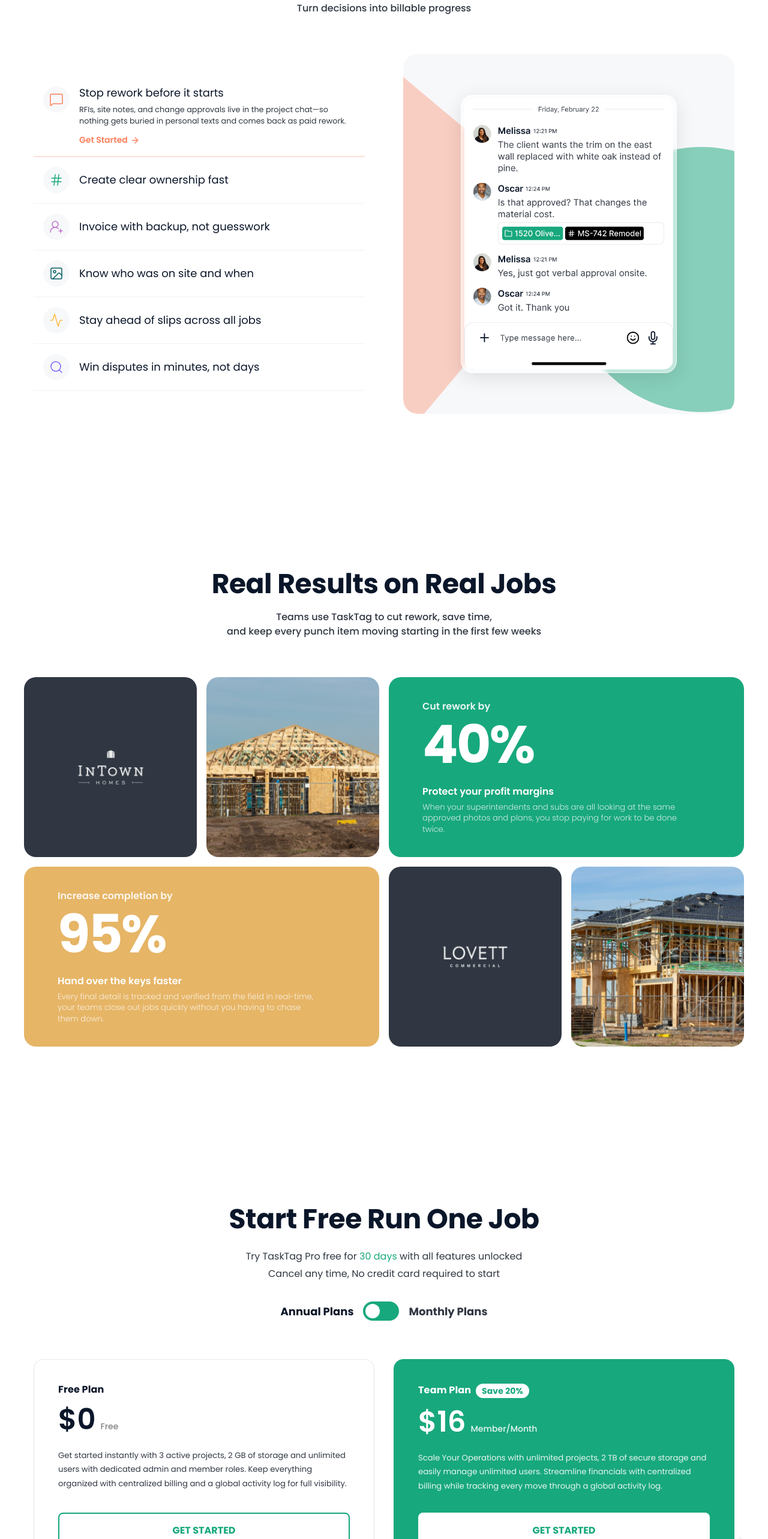
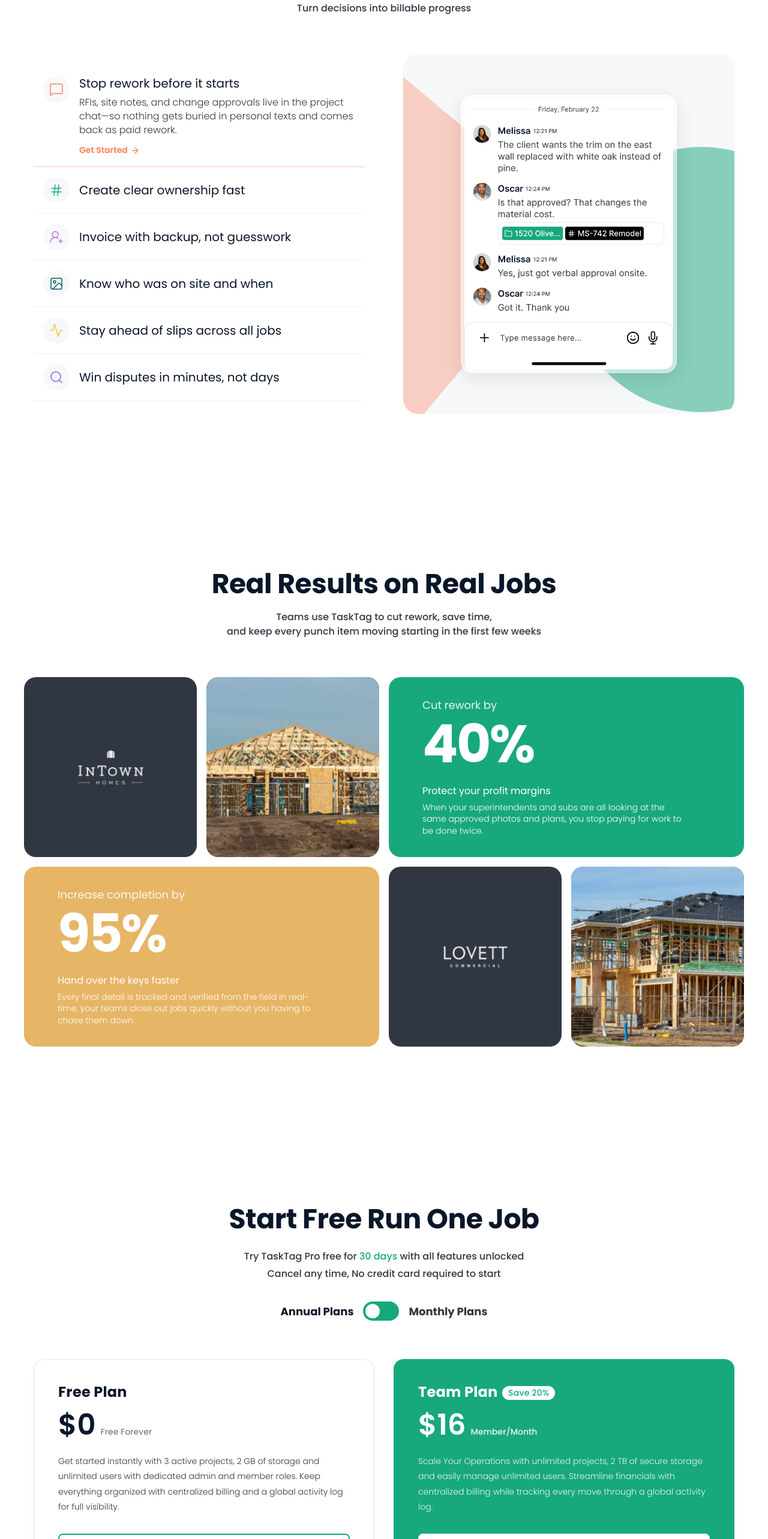
Before and after one commit to dedekysf/Landing-Page, a React (Vite) app: page / in a window 1280 px wide. Shown: the part 1220-3786 px from the top of the page at 60% size. Built offline with nearby package versions, Linux system fonts and the light colour scheme.

Commit message:
style: refine typography weights, sizes, and mobile layout adjustments

```diff
--- a/src/components/layout/Footer.module.css
+++ b/src/components/layout/Footer.module.css
@@ -179,7 +179,7 @@
 @media (max-width: 768px) {
     .top {
         flex-direction: column;
-        gap: 3rem;
+        gap: 1rem;
         align-items: center;
         text-align: center;
     }
--- a/src/components/sections/ActivationSteps.module.css
+++ b/src/components/sections/ActivationSteps.module.css
@@ -57,7 +57,7 @@
 
 .subtitle {
     font-size: 1rem;
-    font-weight: 400;
+    font-weight: 500;
     color: var(--text-secondary);
     line-height: 1.8;
 }
@@ -86,7 +86,7 @@
     display: inline-block;
     color: var(--secondary-green);
     font-size: 0.875rem;
-    font-weight: 700;
+    font-weight: 500;
     margin-left: 0.75rem;
     background: rgba(24, 168, 125, 0.1);
     padding: 0.2rem 0.6rem;
@@ -175,7 +175,7 @@ input:checked+.slider:before {
 }
 
 .stepTitle {
-    font-size: 1rem;
+    font-size: 1.5rem;
     color: var(--text-primary);
     font-weight: 700;
     margin-bottom: 1rem;
@@ -198,10 +198,10 @@ input:checked+.slider:before {
 }
 
 .stepDesc {
-    font-size: 0.825rem;
+    font-size: 0.875rem;
     color: var(--text-secondary);
     line-height: 1.8;
-    font-weight: 400;
+    font-weight: 300;
 }
 
 /* Modifier for Team Plan Card */
@@ -365,11 +365,11 @@ input:checked+.slider:before {
     }
 
     .title {
-        font-size: 2rem;
+        font-size: 1.75rem;
     }
 
     .subtitle {
-        font-size: 0.875rem;
+        font-size: 0.9rem;
     }
 }
 
--- a/src/components/sections/ActivationSteps.tsx
+++ b/src/components/sections/ActivationSteps.tsx
@@ -18,7 +18,7 @@ const ActivationSteps: React.FC = () => {
             btnType: 'outline',
             priceMonthly: 0,
             priceAnnual: 0,
-            priceSubtext: 'Free',
+            priceSubtext: 'Free Forever',
             isFilled: false
         },
         {
--- a/src/components/sections/BentoResults.module.css
+++ b/src/components/sections/BentoResults.module.css
@@ -129,8 +129,8 @@
 }
 
 .statLabel {
-    font-size: 1rem;
-    font-weight: 600;
+    font-size: 1.125rem;
+    font-weight: 400;
     margin-bottom: 0.5rem;
     opacity: 0.9;
 }
@@ -145,24 +145,21 @@
 
 .statDescBold {
     font-size: 1rem;
-    font-weight: 600;
+    font-weight: 400;
     margin-bottom: 0.5rem;
     line-height: 1.2;
     max-width: 90%;
 }
 
 .statDescLight {
-    font-size: 0.825rem;
+    font-size: 0.875rem;
     font-weight: 300;
-    opacity: 0.8;
     line-height: 1.4;
     max-width: 90%;
 }
 
 /* For the green card to look right */
-.statGreen .statDescLight {
-    opacity: 0.8;
-}
+
 
 .getStartedLink {
     margin-top: auto;
@@ -267,7 +264,7 @@
     }
 
     .title {
-        font-size: 2.25rem;
+        font-size: 1.75rem;
     }
 
     .subtitle {
--- a/src/components/sections/Features.module.css
+++ b/src/components/sections/Features.module.css
@@ -101,8 +101,8 @@
 }
 
 .featBody h4 {
-    font-size: 1.125rem;
-    font-weight: 600;
+    font-size: 1.25rem;
+    font-weight: 400;
     margin-bottom: 0;
     color: var(--text-primary);
 }
@@ -110,8 +110,8 @@
 .featBody p {
     color: var(--text-secondary);
     line-height: 1.45;
-    font-size: 0.8rem;
-    font-weight: 400;
+    font-size: 1rem;
+    font-weight: 300;
 }
 
 .mobileFeatureWrapper {
@@ -352,11 +352,11 @@
     }
 
     .title {
-        font-size: 2rem;
+        font-size: 1.75rem;
     }
 
     .subtitle {
-        font-size: 0.875rem;
+        font-size: 1rem;
     }
 
     .featIcon {
--- a/src/components/sections/Hero.tsx
+++ b/src/components/sections/Hero.tsx
@@ -1,10 +1,9 @@
 import React from 'react';
 import { motion } from 'framer-motion';
-import Button from '../common/Button';
 import {
     CircleCheckBig, User, Search,
     ChevronLeft, FolderOpen, Hash, Mic, Smile, Plus, CheckCircle2,
-    MessageSquare, ClipboardCheck,
+    ClipboardCheck,
     Hammer
 } from 'lucide-react';
 
--- a/src/components/sections/Templates.module.css
+++ b/src/components/sections/Templates.module.css
@@ -66,8 +66,8 @@
 
 .watermark {
     position: absolute;
-    top: -20px;
-    right: -10px;
+    top: 8px;
+    right: 12px;
     font-size: 8rem;
     font-weight: 800;
     color: rgba(24, 168, 125, 0.05);
@@ -104,7 +104,7 @@
 
 .cardTitle {
     font-size: 1.125rem;
-    font-weight: 600;
+    font-weight: 500;
 }
 
 .checklist {
@@ -122,7 +122,7 @@
     margin-bottom: 8px;
     font-size: 0.875rem;
     color: var(--text-secondary);
-    font-weight: 500;
+    font-weight: 400;
 }
 
 .checklistItem.moreItem {
@@ -177,7 +177,7 @@
 
 .viewMoreCard h3 {
     font-size: 1.25rem;
-    font-weight: 600;
+    font-weight: 500;
     margin-bottom: 0.5rem;
 }
 
@@ -186,6 +186,7 @@
     color: rgba(255, 255, 255, 0.9);
     margin-bottom: 1.5rem;
     line-height: 1.4;
+    font-weight: 300;
 }
 
 .viewMoreBtn {
@@ -294,7 +295,7 @@
 
 @media (max-width: 480px) {
     .section {
-        padding-top: 4rem;
+        padding-top: 2rem;
     }
 
     .header {
@@ -302,10 +303,10 @@
     }
 
     .title {
-        font-size: 2rem;
+        font-size: 1.75rem;
     }
 
     .subtitle {
-        font-size: 0.875rem;
+        font-size: 1rem;
     }
 }
--- a/src/components/sections/Templates.tsx
+++ b/src/components/sections/Templates.tsx
@@ -29,7 +29,7 @@ const Templates: React.FC = () => {
                     transition={{ duration: 0.6 }}
                     viewport={{ once: true }}
                 >
-                    <h2 className={styles.title}>Kickstart Next Job with TaskTag Templates</h2>
+                    <h2 className={styles.title}>Kickstart Next Job with <br className={styles.mobileBreak} />TaskTag Templates</h2>
                     <p className={styles.subtitle}>
                         No setup from scratch. Pick a template, invite your crew, <br className={styles.mobileBreak} />and start turning jobsite
                     </p>
--- a/src/pages/HomeV2.tsx
+++ b/src/pages/HomeV2.tsx
@@ -149,7 +149,7 @@ const HomeV2: React.FC = () => {
                                     <div style={{ flex: 1, padding: '20px', background: '#fff' }}>
                                         <div style={{ display: 'flex', gap: '8px', marginBottom: '16px' }}>
                                             {['Project', 'My Tasks', 'Activity'].map((t, i) => (
-                                                <div key={i} style={{ padding: '4px 12px', borderRadius: '20px', fontSize: '0.7rem', fontWeight: 600, background: i === 0 ? '#18A87D' : '#f1f3f5', color: i === 0 ? '#fff' : '#6b7280' }}>{t}</div>
+                                                <div key={i} style={{ padding: '4px 12px', borderRadius: '20px', fontSize: '0.75rem', fontWeight: 600, background: i === 0 ? '#18A87D' : '#f1f3f5', color: i === 0 ? '#fff' : '#6b7280' }}>{t}</div>
                                             ))}
                                         </div>
                                         {[0, 1, 2].map(i => (
@@ -182,7 +182,7 @@ const HomeV2: React.FC = () => {
                             >
                                 {/* Phone status bar */}
                                 <div style={{ background: '#111', padding: '10px 16px 6px', display: 'flex', justifyContent: 'space-between', alignItems: 'center' }}>
-                                    <span style={{ color: '#fff', fontSize: '0.6rem', fontWeight: 600 }}>9:41</span>
+                                    <span style={{ color: '#fff', fontSize: '0.75rem', fontWeight: 600 }}>9:41</span>
                                     <div style={{ display: 'flex', gap: '4px' }}>
                                         {[1, 2, 3].map(i => <div key={i} style={{ width: 4, height: 4, borderRadius: 2, background: '#fff', opacity: 0.7 }} />)}
                                     </div>
```
